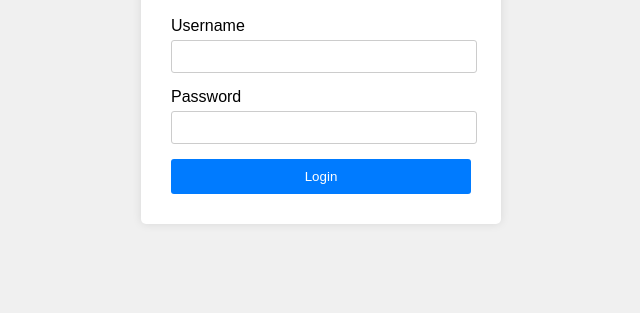
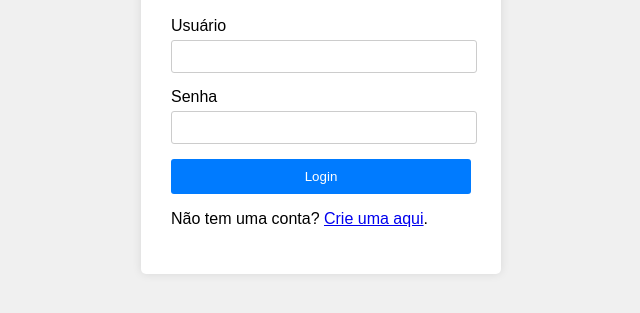
Before and after one commit to YtaloAzeredo/iff-php-discover, a plain HTML site: page index.html in a window 1280 px wide. Shown: the part 181-494 px from the top of the page, without its empty margins (319-959 px from the left). Drawn offline with Linux system fonts and the light colour scheme.

Commit message:
feat: signup button

```diff
--- a/index.html
+++ b/index.html
@@ -1,28 +1,28 @@
 <!DOCTYPE html>
 <html lang="en">
-
 <head>
     <meta charset="UTF-8">
     <meta name="viewport" content="width=device-width, initial-scale=1.0">
     <title>Login</title>
     <link rel="stylesheet" href="styles.css">
 </head>
-
 <body>
     <div class="login-container">
         <h2>Login</h2>
         <form action="login_process.php" method="POST">
             <div class="input-group">
-				<label for="username">Username</label>
+                <label for="username">Usuário</label>
                 <input type="text" id="username" name="username" required>
             </div>
             <div class="input-group">
-				<label for="password">Password</label>
+                <label for="password">Senha</label>
                 <input type="password" id="password" name="password" required>
             </div>
             <button type="submit">Login</button>
         </form>
+        <div class="signup-link">
+            <p>Não tem uma conta? <a href="signup.html">Crie uma aqui</a>.</p>
+        </div>
     </div>
 </body>
-
 </html>
```
Lines whose indentation alone changed are shown as unchanged.
